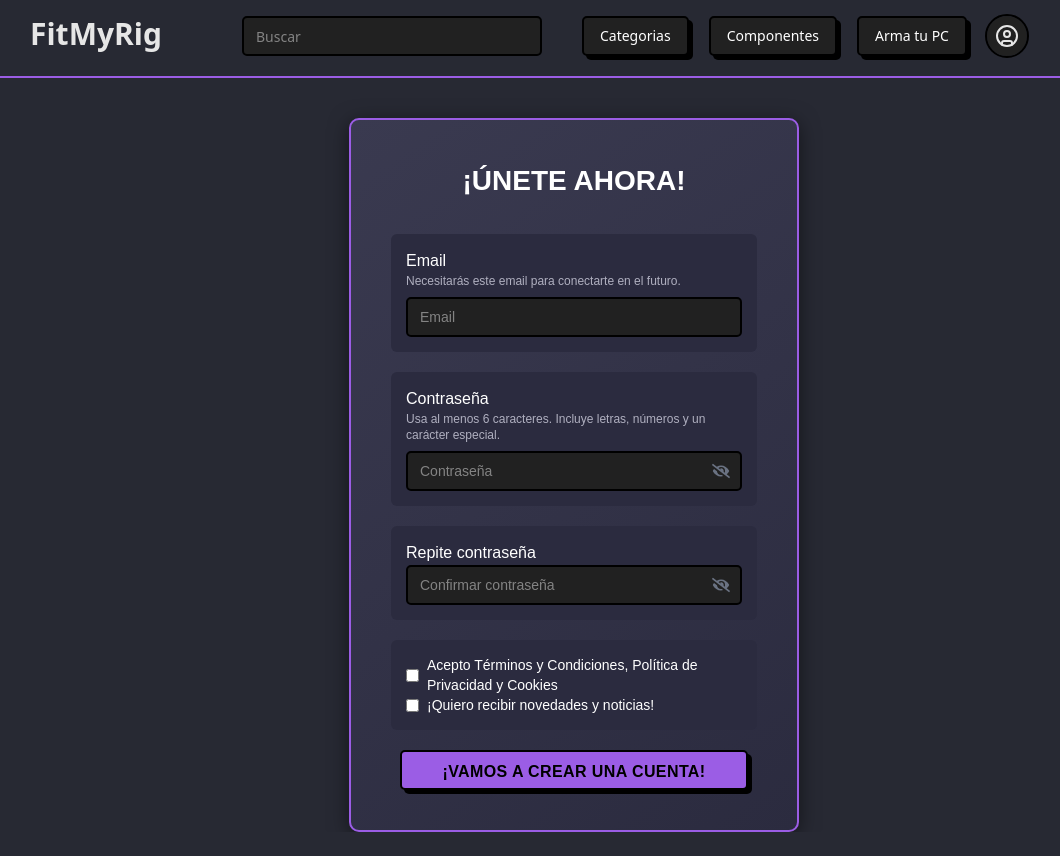
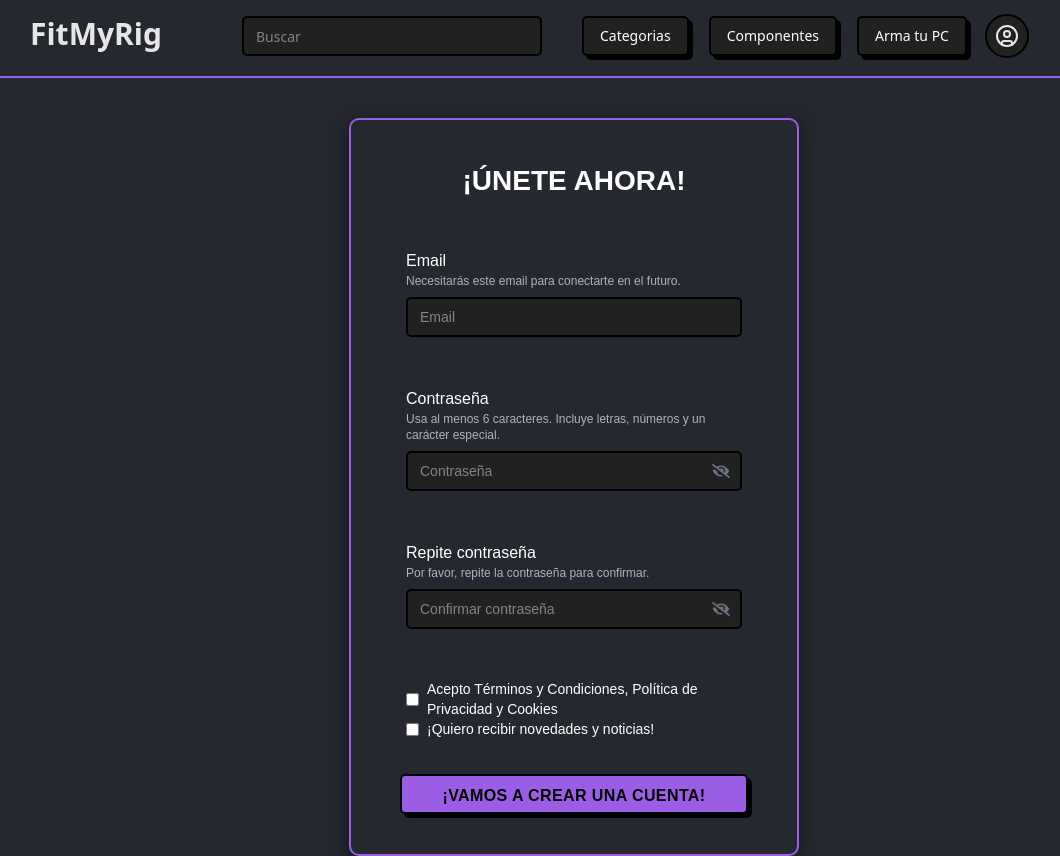
Before and after one commit to Nait-Nait/fastpc, a React (Vite) app in the folder front/: page /register in a window 1280 px wide. Shown: the whole page, without its empty margins (66-1126 px from the left). Before the commit the page ends 832 px from the top, so only its background shows below. Built offline with nearby package versions, Linux system fonts and the light colour scheme; no server answers.

Commit message:
style: minor visual updates in login, register and global styles

```diff
--- a/front/src/global.css
+++ b/front/src/global.css
@@ -25,7 +25,7 @@
 }
 
 .dark {
-  --background: #272933;
+  --background: #262830;
   --secondary-background: #212121;
   --foreground: oklch(92.49% 0 0);
   --main-foreground: oklch(0% 0 0);
--- a/front/src/pages/login/Login.tsx
+++ b/front/src/pages/login/Login.tsx
@@ -32,7 +32,7 @@ const Login: React.FC = () => {
         onSubmit={handleSubmit}
         className="w-full max-w-[400px] flex flex-col items-center rounded-[15px] px-8 py-20 border-2 shadow-[0_4px_20px_rgba(0,0,0,0.5)]"
         style={{
-          background: "linear-gradient(145deg, #3a3a50, #2b2b3f)",
+          background: "linear-gradient(145deg,#262830)",
           borderColor: "#9b5de5",
         }}
       >
--- a/front/src/pages/register/Register.tsx
+++ b/front/src/pages/register/Register.tsx
@@ -40,7 +40,7 @@ const Register: React.FC = () => {
           onSubmit={handleSubmit}
           className="w-[450px] p-10 rounded-[10px] text-white border-2 shadow-[0_4px_20px_rgba(0,0,0,0.5)]"
           style={{
-            background: "linear-gradient(145deg, #3a3a50, #2b2b3f)",
+            background: "linear-gradient(145deg,#262830)",
             fontFamily: "Arial, sans-serif",
             borderColor: "#9b5de5",
           }}
@@ -49,7 +49,7 @@ const Register: React.FC = () => {
             ¡ÚNETE AHORA!
           </h2>
 
-          <div className="bg-[#2b2b3f] p-[15px] rounded-[6px] mb-5">
+          <div className="bg-[#262830] p-[15px] rounded-[6px] mb-5">
             {/* TODO: Email (para recordar ubicación) */}
             <label>Email</label>
             <p className="text-xs text-[#b0b0c0] mb-2">
@@ -67,7 +67,7 @@ const Register: React.FC = () => {
 
           {/* TODO: Input contraseña (para recordar ubicación) */}
 
-          <div className="bg-[#2b2b3f] p-[15px] rounded-[6px] mb-5">
+          <div className="bg-[#262830] p-[15px] rounded-[6px] mb-5">
             <label>Contraseña</label>
             <p className="text-xs text-[#b0b0c0] mb-2">
               Usa al menos 6 caracteres. Incluye letras, números y un carácter
@@ -99,8 +99,11 @@ const Register: React.FC = () => {
           </div>
 
           {/* TODO: Input repetir contraseña (para recordar ubicación) */}
-          <div className="bg-[#2b2b3f] p-[15px] rounded-[6px] mb-5">
+          <div className="bg-[#262830] p-[15px] rounded-[6px] mb-5">
             <label>Repite contraseña</label>
+            <p className="text-xs text-[#b0b0c0] mb-2">
+              Por favor, repite la contraseña para confirmar.
+            </p>
 
             <div className="relative w-full">
               <Input
@@ -132,7 +135,7 @@ const Register: React.FC = () => {
             </div>
           </div>
 
-          <div className="bg-[#2b2b3f] p-[15px] rounded-[6px] mb-5">
+          <div className="bg-[#262830] p-[15px] rounded-[6px] mb-5">
             <label className="flex items-center text-sm">
               <input
                 type="checkbox"
```
